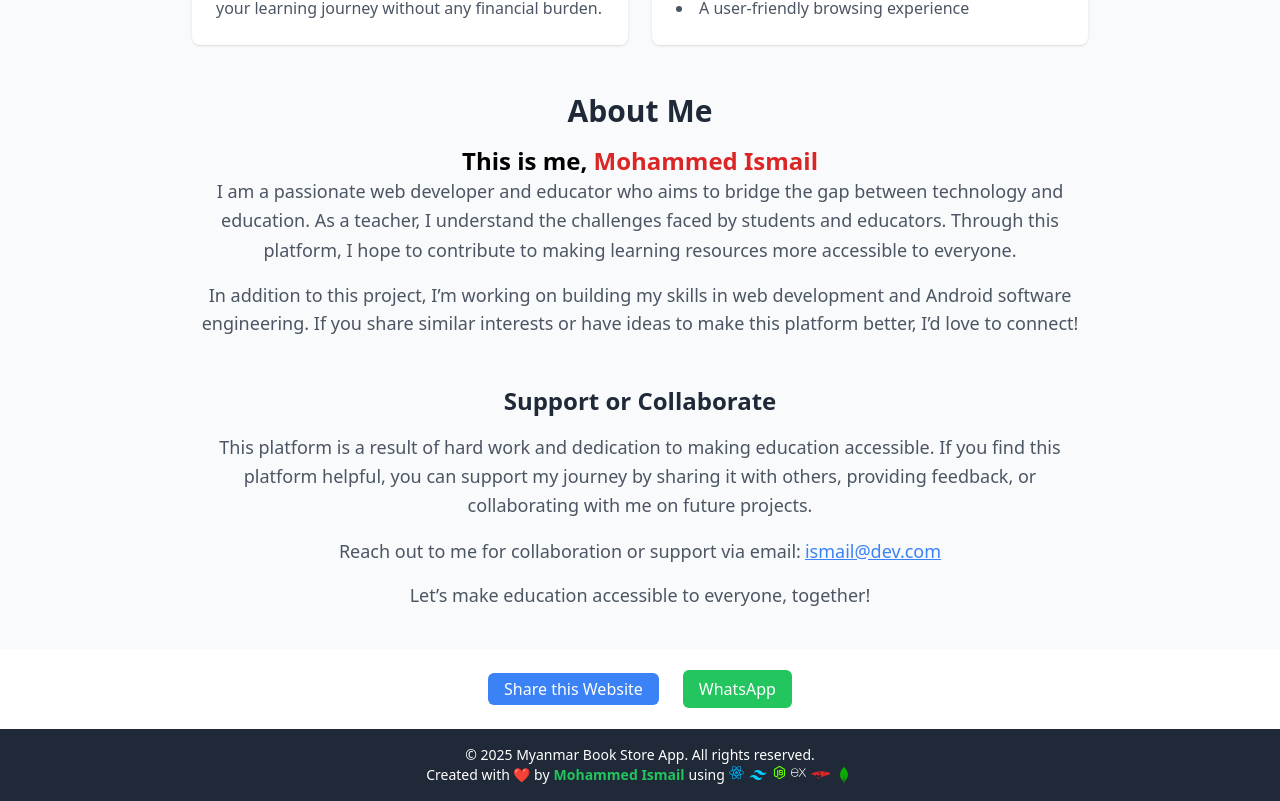
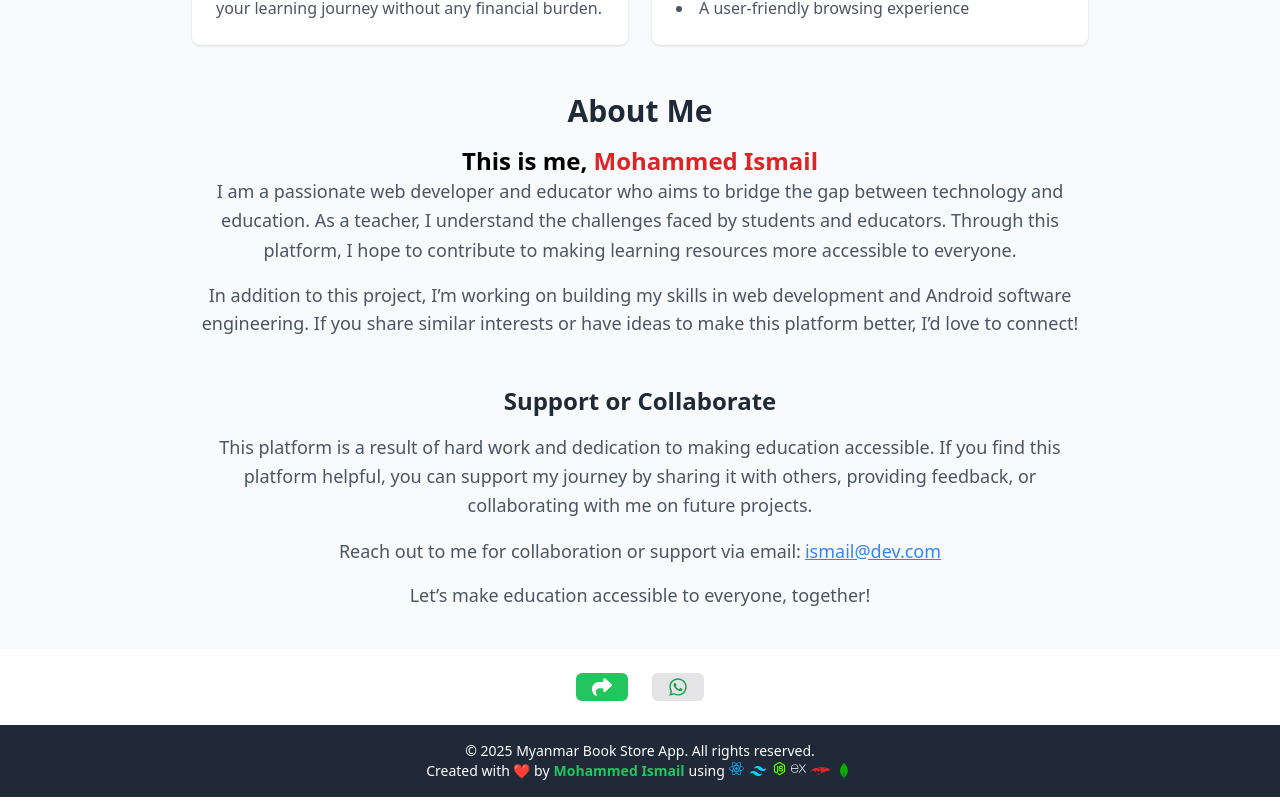
Before and after one commit to mdaleardc/myanmar-books-client, a React (Vite) app: page / in a window 1280 px wide. Shown: the part 514-1315 px from the top of the page. Built offline with nearby package versions, Linux system fonts and the light colour scheme; no server answers.

Commit message:
some changes

```diff
--- a/src/components/Share.jsx
+++ b/src/components/Share.jsx
@@ -1,4 +1,4 @@
-
+import { FaShare, FaWhatsapp } from "react-icons/fa6";
 
 const Share = () => {
 
@@ -6,7 +6,7 @@ const handleShare = () => {
   if (navigator.share) {
     navigator.share({
       title: "Download Free PDF Books",
-      text: "Check out this awesome website for free PDF books!\n",
+      text: "Check out this awesome website for free PDF books!",
       url: window.location.href,
     })
       .then(() => console.log("Shared successfully!"))
@@ -24,8 +24,8 @@ return (
     {/* Web Share / Copy Link */}
     <button
       onClick={handleShare}
-      className="rounded-md bg-blue-500 text-white py-1 px-4 transition duration-300 hover:bg-blue-700">
-      Share this Website
+      className="rounded-md bg-green-500 text-white py-1 px-4 transition duration-300 hover:bg-green-700">
+      <FaShare size='20'/>
     </button>
 
     {/* Social Media Links */}
@@ -36,8 +36,8 @@ return (
         )}`}
         target="_blank"
         rel="noopener noreferrer"
-        className="rounded-md bg-green-500 text-white py-2 px-4 transition duration-300 hover:bg-green-700">
-        WhatsApp
+        className="flex flex-row items-center rounded-md bg-zinc-200 text-white py-1 px-4 transition duration-300 hover:bg-zinc-300">
+        <FaWhatsapp size='20' className='text-green-600'/>
       </a>
     </div>
   </div>
```
